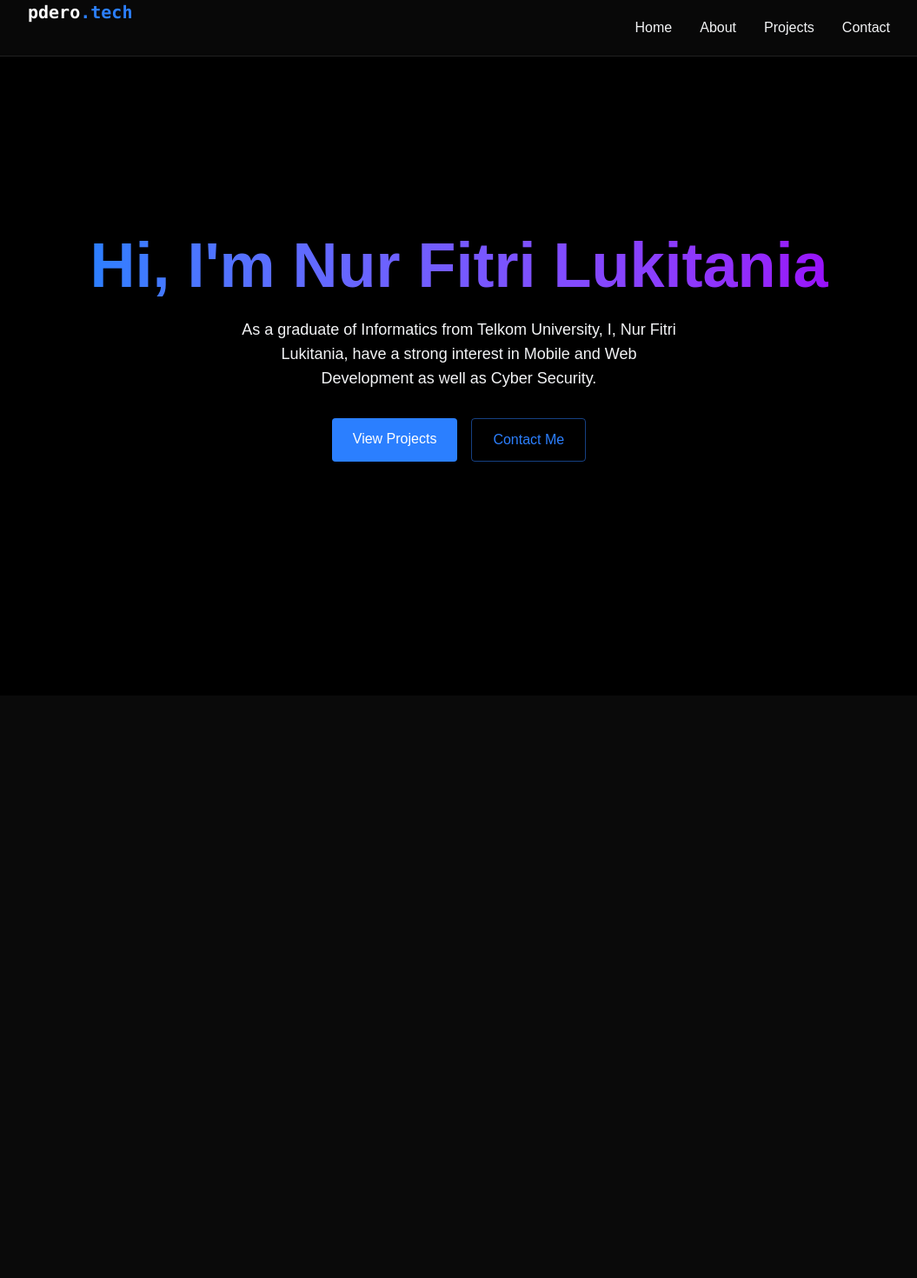
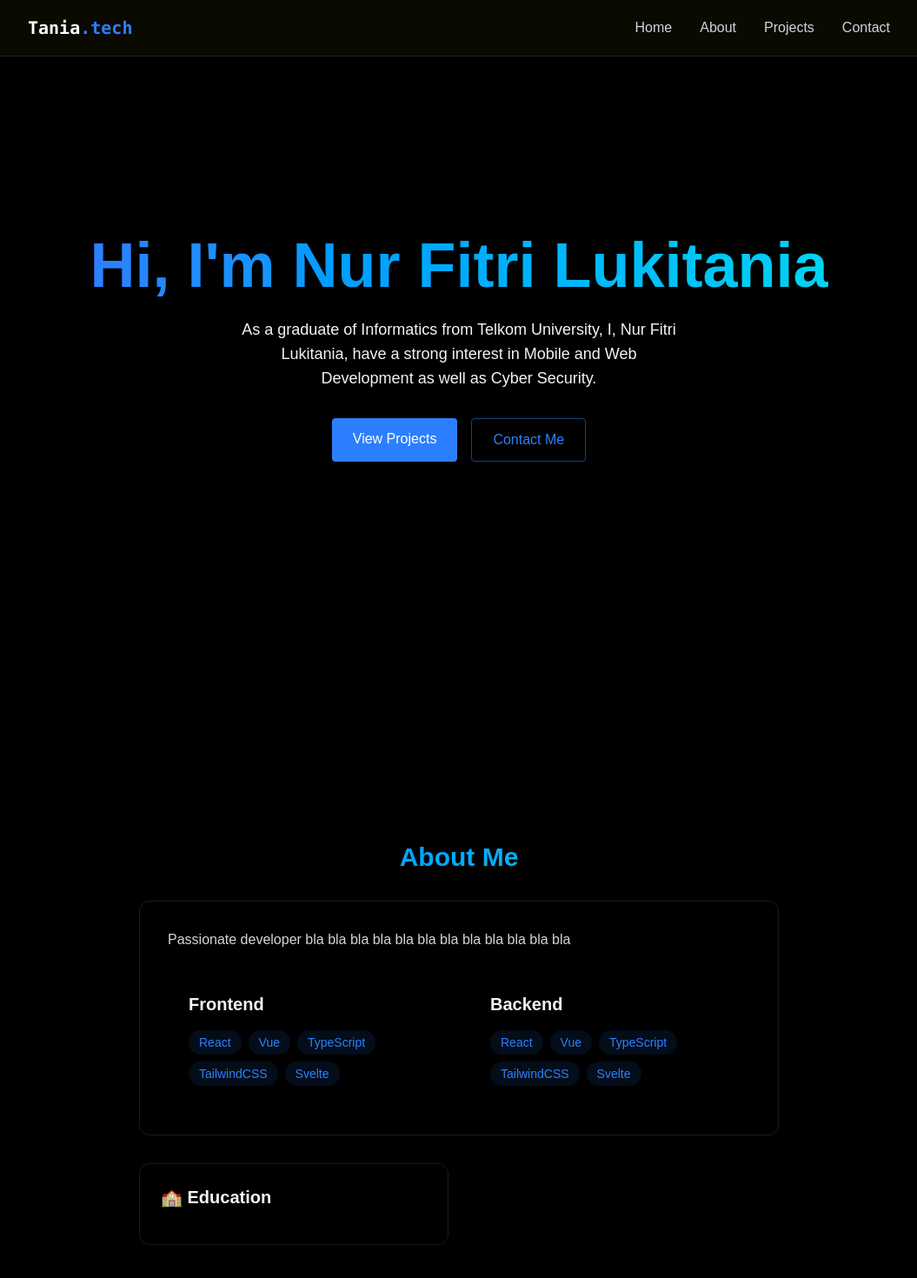
Before and after one commit to lukitania/Portofolio, a React (Vite) app: page / in a window 1280 px wide. Shown: the top 1470 px of the page at 87% size, without its empty margins (112-1167 px from the left). Before the commit the page ends 800 px from the top, so only its background shows below. Built offline with nearby package versions, Linux system fonts and the light colour scheme.

Commit message:
progres navbar, about, and homepage

```diff
--- a/src/App.jsx
+++ b/src/App.jsx
@@ -4,6 +4,7 @@
 import { Navbar } from './components/Navbar';
 import { MobileMenu } from './components/MobileMenu';
 import { Home } from './components/sections/Home';
+import { About } from './components/sections/About';
 import "./index.css"
 
 function App() {
@@ -18,6 +19,7 @@
         <Navbar menuOpen={menuOpen} setMenuOpen={setMenuOpen}/>
         <MobileMenu menuOpen={menuOpen} setMenuOpen={setMenuOpen}/>
         <Home />
+        <About />
       </div>
     </>
   )
--- a/src/components/Navbar.jsx
+++ b/src/components/Navbar.jsx
@@ -1,42 +1,54 @@
-import { useEffect } from "react";
+import { useEffect } from "react"
 
 export const Navbar = ({menuOpen, setMenuOpen}) => {
     useEffect(() => {
         document.body.style.overflow = menuOpen ? "hidden" : "";
     }, [menuOpen]);
-    return (
-        <nav className="fixed top-0 w-full z-40 bg-[rgba(10,10,10,0.8)] backdrop-blur-lg border-b border-white/10 shadow-lg">
+    return(
+    <nav className="fixed top-0 w-full z-40 bg-[rgba(10.10,10,0.8)] backdrop-blur-lg border-b border-white/10 shadow-lg">
         <div className="max-w-5xl mx-auto px-4">
-                <div className="flex justify-between item-center h-16">
-                    <a herf="#home" className="font-mono text-xl font-bold text-white">
+            <div className="flex justify-between items-center h-16">
+                <a hre f="#home" className="font-mono text-xl font-bold text-white">
                     {""}
-                        pdero<span className="text-blue-500">.tech</span>{""}
+                    Tania<span className="text-blue-500">.tech</span>{""}
                 </a>
-
-                    <div className="w-7 h-5 relative cursor-pointer z-40 md:hidden" onClick={() => setMenuOpen((prev) => !prev)}>
+                <div className="w-7 h-5 relative cursor-pointer z-40 md:hidden"
+                onClick={() =>setMenuOpen((prev) => !prev)}>
                     &#9776;
                 </div>
 
-                    <div className="hidden md:flex items-center space-x-8">
-                        <a herf="#home" className="tex-gray-300 hove:text-white transition-colors">
-                            {""}
-                            Home{""}
+                <div className="hidden md:flex item-center space-x-8">
+                    <a
+                        href="#home"
+                        className="text-gray-300 hove:text-white transition-colors"
+                    >
+                        {" "}
+                        Home{" "}
                     </a>
-                        <a herf="#about" className="tex-gray-300 hove:text-white transition-colors">
-                            {""}
-                            About{""}
+                    <a
+                        href="#about"
+                        className="text-gray-300 hove:text-white transition-colors"
+                    >
+                        {" "}
+                        About{" "}
                     </a>
-                        <a herf="#projects" className="tex-gray-300 hove:text-white transition-colors">
-                            {""}
-                            Projects{""}
+                    <a
+                        href="#projects"
+                        className="text-gray-300 hove:text-white transition-colors"
+                    >
+                        {" "}
+                        Projects{" "}
                     </a>
-                        <a herf="#contact" className="tex-gray-300 hove:text-white transition-colors">
-                            {""}
-                            Contact{""}
+                    <a
+                        href="#contact"
+                        className="text-gray-300 hove:text-white transition-colors"
+                    >
+                        {" "}
+                        Contact{" "}
                     </a>
                 </div>
             </div>
         </div>
     </nav>
-    );
-};
+    )
+}
--- a/src/components/sections/About.jsx
+++ b/src/components/sections/About.jsx
@@ -0,0 +1,57 @@
+export const About = () => {
+
+    const forntendSkills = ["React", "Vue", "TypeScript", "TailwindCSS", "Svelte"];
+    const backendSkills = ["React", "Vue", "TypeScript", "TailwindCSS", "Svelte"];
+
+
+    return (<section id="about" className="min-h-screen flex items-center justify-center py-20" >
+        <div className="max-w-3xl mx-auto px-4">
+            <h2 className="text-3xl font-bold mb-8 bg-gradient-to-r from-blue-500 to-cyan-400 bg-clip-text text-transparent text-center">
+                {""}
+                About Me
+            </h2>
+            <div className="rounded-xl p-8 border-white/10 border hover:-translate-y-1 transition-all">
+                <p className="text-gray-300 mb-6">
+                    Passionate developer bla bla bla bla bla bla bla bla bla bla bla bla
+                </p>
+
+                <div className="grid grid-cols-1 md:grid-cols-2 gap-6">
+                    <div className="rounded-xl p-6 hover:-translate-y-1 transition-all">
+                        <h3 className="text-xl font-bold mb-4"> Frontend </h3>
+                        <div className="flex flex-wrap gap-2">
+                            {forntendSkills.map((tech, key) => (
+                                <span
+                                    key={key}
+                                    className="bg-blue-500/10 text-blue-500 py-1 px-3 rounded-full text-sm hover:bg-blue-500/20 hover:shadow-[0_2px_8px_rbga(59,130,2246,0.2)] transition">
+                                    {tech}
+                                </span>
+                            ))}
+                        </div>
+                    </div>
+
+
+                    <div className="rounded-xl p-6 hover:-translate-y-1 transition-all">
+                        <h3 className="text-xl font-bold mb-4"> Backend </h3>
+                        <div className="flex flex-wrap gap-2">
+                            {backendSkills.map((tech, key) => (
+                                <span
+                                    key={key}
+                                    className="bg-blue-500/10 text-blue-500 py-1 px-3 rounded-full text-sm hover:bg-blue-500/20 hover:shadow-[0_2px_8px_rbga(59,130,2246,0.2)] transition">
+                                    {tech}
+                                </span>
+                            ))}
+                        </div>
+                    </div>
+                </div>
+            </div>
+
+            <div className="grid grid-cols-1 md:grid-cols-2 gap-6 mt-8">
+                <div className="p-6 rounded-xl border-white/10 border hover:-translate-y-1 transition-all ">
+                    <h3 className="text-xl font-bold mb-4"> 🏫 Education </h3>
+                </div>
+
+            </div>
+        </div>
+    </section>
+    );
+};
--- a/src/components/sections/Home.jsx
+++ b/src/components/sections/Home.jsx
@@ -2,7 +2,7 @@
     return (
         <section id="home" className="min-h-screen flex items-center justify-center relative">
             <div className="text-center z-10 px-4">
-                <h1 className="text-5xl md:text-7xl font-bold mb-6 bg-gradient-to-r from-blue-500 to-purple-600 bg-clip-text text-transparent leading-right">
+                <h1 className="text-5xl md:text-7xl font-bold mb-6 bg-gradient-to-r from-blue-500 to-cyan-400 bg-clip-text text-transparent leading-right">
                     Hi, I'm Nur Fitri Lukitania
                 </h1>
 
```
Lines whose indentation alone changed are shown as unchanged.
